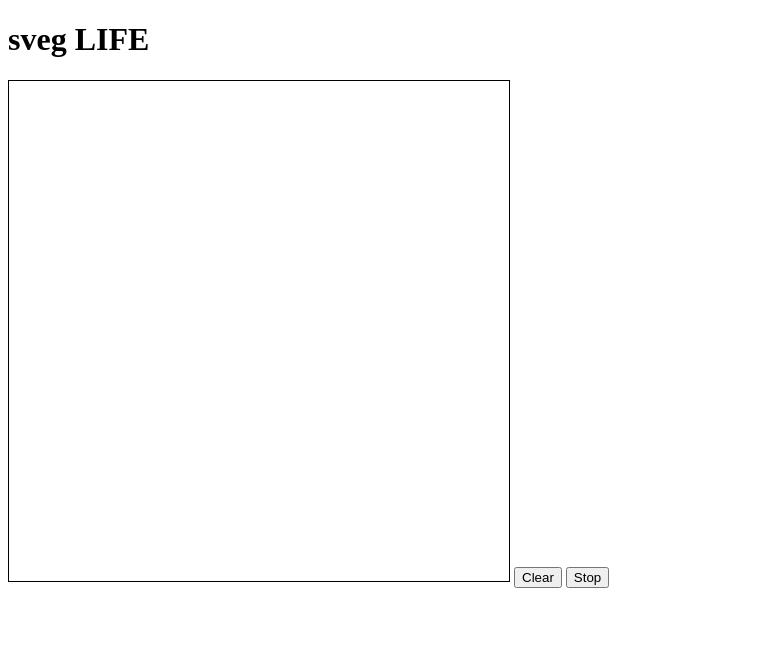
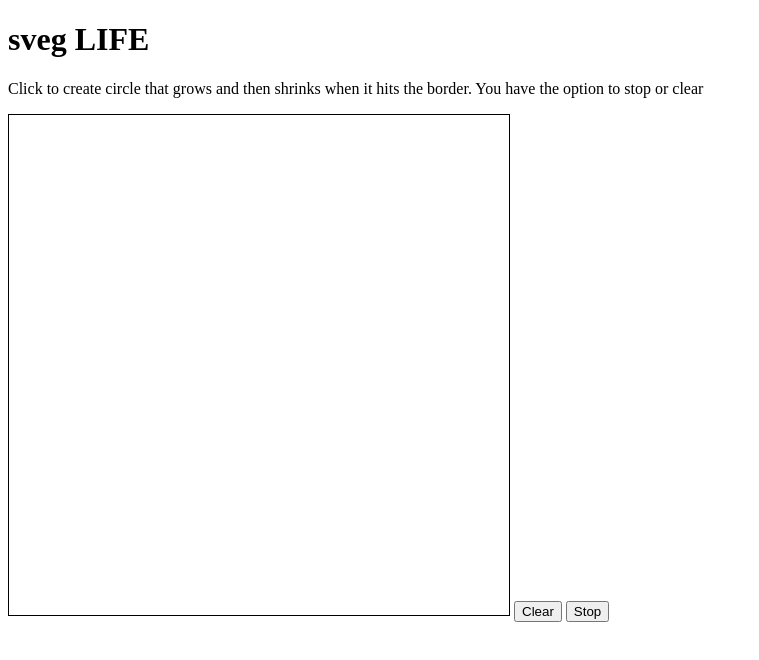
Before and after one commit to ayu7/svgdot, a plain HTML site: page page2.html in a window 1280 px wide. Shown: the whole page, without its empty margins (0-759 px from the left). Drawn offline with Linux system fonts and the light colour scheme.

Commit message:
updated readme

```diff
--- a/page2.html
+++ b/page2.html
@@ -6,6 +6,8 @@
   </head>
 
   <body>
+    <p> Click to create circle that grows and then shrinks when it hits the
+      border. You have the option to stop or clear </p>
     <svg id="vimage" height="500" width="500" style="border: 1px solid">
 
 
```
Also changed, not shown: 1 other file.
